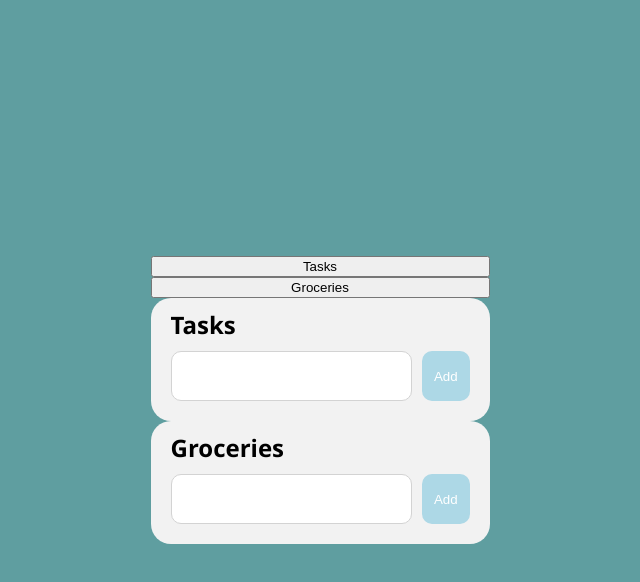
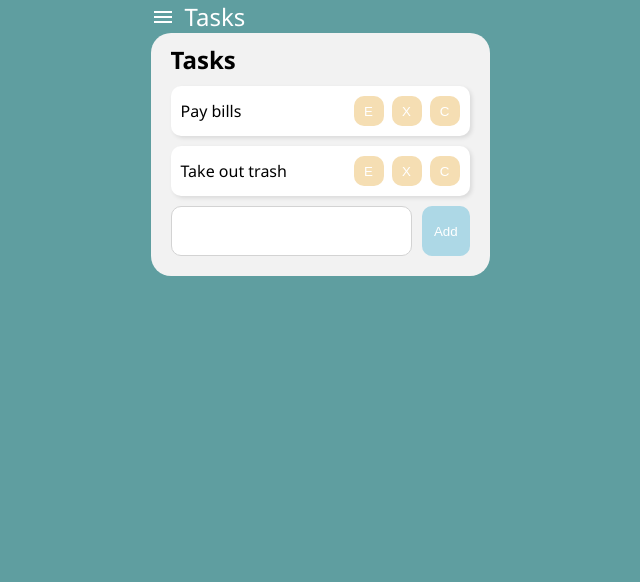
Before and after one commit to lawrencechan27/vue-todo, a Vue app: page / in a window 1280 px wide. Shown: the top 582 px of the page, without its empty margins (320-960 px from the left). Built offline with nearby package versions, Linux system fonts and the light colour scheme.

Commit message:
Multiple list feature added, without local storage or db

```diff
--- a/src/components/List.vue
+++ b/src/components/List.vue
@@ -1,31 +1,38 @@
 <script setup>
 import { onMounted, ref } from 'vue'
 
-defineProps({
-    list: String
+const props = defineProps({
+    currentList: String,
+    todos: Array,
 })
 
-const todos = ref([])
+// const todos = ref(todos)
 
-function fetchTodos() {
-  const savedTodoList = JSON.parse(localStorage.getItem("todos"))
-  if (savedTodoList) {
-    todos.value = savedTodoList
-  }
-}
+// function fetchTodos() {
+//     const savedTodoList = JSON.parse(localStorage.getItem("todos"))
+//     if (savedTodoList) {
+//         todos.value = savedTodoList
+//     }
+// }
 
-function saveTodosToLocalStorage() {
-  localStorage.setItem("todos", JSON.stringify(todos.value))
-}
+// function saveTodosToLocalStorage() {
+//     localStorage.setItem("todos", JSON.stringify(todos.value))
+// }
+
+// onMounted(() => {
+//     fetchTodos();
+// })
+
+// json-server mounting
+// onMounted(() => {
+//   fetch("http://localhost:3000/todos")
+//     .then((res) => res.json())
+//     .then((data) => todos.value = data)
+//     .catch((err) => console.log(err.message))
+// })
 
 const inputText = ref(null)
 
-// Adding
-function addTodo() {
-  todos.value.push({ text: inputText.value, id: crypto.randomUUID(), done: false })
-  inputText.value = ""
-  saveTodosToLocalStorage()
-}
 // Editing
 const editText = ref(null)
 const editing = ref(null)
@@ -37,40 +44,24 @@ function saveEdit(todo) {
     todo.text = editText.value
     editing.value = null
     editText.value = null
-  saveTodosToLocalStorage()
+    //saveTodosToLocalStorage()
 }
 // Removing
 function removeTodo(todo) {
     todos.value = todos.value.filter((i) => i != todo)
-  saveTodosToLocalStorage()
+    //saveTodosToLocalStorage()
 }
-// Other way of writing same function
-const removeTodo2 = (todo) => {
-  todos.value = todos.value.filter((i) => i != todo)
-}
-
-onMounted(() => {
-  fetchTodos();
-})
-
-
-// json-server mounting
-// onMounted(() => {
-//   fetch("http://localhost:3000/todos")
-//     .then((res) => res.json())
-//     .then((data) => todos.value = data)
-//     .catch((err) => console.log(err.message))
-// })
-
 
 </script>
 
 
 <template>
     <div class="wrapper">
-    <h1>{{ list }}</h1>
+        <h1>{{ currentList }}</h1>
         <div class="list">
-      <div class="todo" v-for="todo in todos" :key="todo.id" :class="todo.done ? 'completed' : ''">
+            <div v-for="todo in todos" :key="todo.id">
+                <!-- Only show todo items from currentList -->
+                <div v-if="todo.list === props.currentList" class="todo" :class="todo.done ? 'completed' : ''">
                     <div v-if="editing != todo">{{ todo.text }}</div>
                     <div v-else><input type="text" v-model="editText" class="editField" /></div>
                     <div>
@@ -78,14 +69,16 @@ onMounted(() => {
                         <button v-if="editing != todo" @click="editTodo(todo)">E</button>
                         <button v-else @click="saveEdit(todo)" class="saveBtn">S</button>
                         <!-- Removing -->
-          <button @click="removeTodo(todo)">X</button>
+                        <button @click="$emit('removeTodo', todo)">X</button>
                         <!-- Completing -->
-          <button @click="todo.done = !todo.done;  saveTodosToLocalStorage()">C</button>
+                        <button @click="todo.done = !todo.done">C</button>
                     </div>
                 </div>
             </div>
+        </div>
+        <!-- Adding -->
         <div class="input">
-      <input type="text" v-model="inputText" /><button @click="addTodo">Add</button>
+            <input type="text" v-model="inputText" /><button @click="$emit('addTodo', inputText); inputText = ''">Add</button>
         </div>
     </div>
 </template>
@@ -99,10 +92,10 @@ onMounted(() => {
     font-family: 'Segoe UI', Tahoma, Geneva, Verdana, sans-serif;
 }
 
-h1{
-    margin:0 0 10px 0;
-    padding:0;
-    font-size:1.5rem;
+h1 {
+    margin: 0 0 10px 0;
+    padding: 0;
+    font-size: 1.5rem;
 }
 
 .todo {
@@ -127,7 +120,7 @@ h1{
     border-radius: 5px;
     border: none;
     margin-right: 10px;
-  width: 450px;
+    width: 100%;
 }
 
 .todo button {
--- a/src/components/Navigation.vue
+++ b/src/components/Navigation.vue
@@ -1,32 +1,82 @@
 <script setup>
 import { ref } from 'vue'
-// Define props passed from parent component (lists)
-defineProps({
-    lists: Array
+// Define props passed from parent component
+const props = defineProps({
+    lists: Array,
+    currentList: String,
 })
 
-const currentList = ref("Tasks");
+const menuIsOpen = ref(false)
 
-const changeList = (list) => {
-    currentList.value = list
-    console.log(currentList.value)
+const createDialogueIsOpen = ref(false)
+const newListName = ref(null)
+
+// Function to create a new list
+const createNewList = () => {
+    menuIsOpen.value = false;
+    createDialogueIsOpen.value = true;
 }
 </script>
 
+
+
 <template>
-    <div class="wrapper">
-        <button v-for="list in lists" class="button" @click="changeList(list)">
-            {{ list }}
-        </button>
+    <div v-if="createDialogueIsOpen" class="create-dialogue">
+        <input v-model="newListName" /><button @click="$emit('addNewList',newListName); createDialogueIsOpen = false">Add List</button><button @click="createDialogueIsOpen=false">Cancel</button>
     </div>
+
+    <div @click="menuIsOpen = !menuIsOpen" class="open-menu-btn">
+        <img src="../assets/menu.svg" class="menu-icon">{{ currentList }}
+    </div>
+    <transition appear name="dropdown">
+        <div v-if="menuIsOpen" class="dropdown">
+            <button v-for="list in lists" class="dropdown-button" @click="$emit('changeList', list); menuIsOpen = false">
+                {{ list }}
+            </button>
+            <button @click="createNewList" class="dropdown-button"><strong>Create New List</strong></button>
+        </div>
+    </transition>
 </template>
 
+
+
 <style scoped>
-.wrapper {
-    display: grid;
+.open-menu-btn {
+    display: flex;
+    align-items: center;
+    cursor: pointer;
+    color: white;
+    font-size: 1.5rem;
+    gap: 10px;
 }
 
-.button {
-    width:100%;
+.menu-icon {
+    filter: invert(100%) sepia(0%) saturate(7479%) hue-rotate(70deg) brightness(99%) contrast(107%);
+    width: 1.5rem;
+    height: 1.5rem;
+    color: white;
+}
+
+.dropdown {
+    z-index: 1;
+    position: absolute;
+}
+
+.dropdown-enter-active,
+.dropdown-leave-active {
+    transition: all 0.5s ease;
+}
+
+.dropdown-enter-from,
+.dropdown-leave-to {
+    opacity: 0;
+    transform: translateY(-20px)
+}
+
+.dropdown-button {
+    width: 100%;
+    font-size: 1rem;
+    padding: 5px;
+    text-align: left;
 }
 </style>
--- a/src/components/Todo.vue
+++ b/src/components/Todo.vue
@@ -3,25 +3,48 @@ import { ref } from 'vue';
 import Navigation from './Navigation.vue'
 import List from './List.vue'
 
+// Array of to-do lists
 const lists = ref(["Tasks", "Groceries"])
 
+// Active list. Set to first in array as default
+const currentList = ref(lists.value[0])
+
+// Todo array. Written here for testing, but to be moved to DB later
 const todos = ref([
-    { text: "Tasks 1", id: "crypto.randomUUID()", done: false, list: "Tasks" },
-    { text: "Tasks 2", id: "crypto.randomUUID()", done: false, list: "Tasks" },
-    { text: "Tasks 3", id: "crypto.randomUUID()", done: false, list: "Tasks" },
-    { text: "Groceries 1", id: "crypto.randomUUID()", done: false, list: "Groceries" },
-    { text: "Groceries 2", id: "crypto.randomUUID()", done: false, list: "Groceries" },
-    { text: "Groceries 3", id: "crypto.randomUUID()", done: false, list: "Groceries" },
+    { text: "Pay bills", id: "crypto.randomUUID()", done: false, list: "Tasks" },
+    { text: "Take out trash", id: "crypto.randomUUID()", done: false, list: "Tasks" },
+    { text: "Bread", id: "crypto.randomUUID()", done: false, list: "Groceries" },
+    { text: "Milk", id: "crypto.randomUUID()", done: false, list: "Groceries" },
+    { text: "Eggs", id: "crypto.randomUUID()", done: false, list: "Groceries" },
+
 ])
 
+// Functions emitted from Navigation component
+const changeList = (list) => {
+    currentList.value = list
+}
+const addNewList = (newListName) => {
+    lists.value.push(newListName)
+    console.log(lists)
+}
+// Functions emitted from List component
+const addTodo = (inputText) => {
+    todos.value.push({ text: inputText, id: crypto.randomUUID(), done: false, list: currentList.value})
+    console.table(todos.value)
+}
+const removeTodo = (todo) => {
+    todos.value = todos.value.filter((i) => i != todo)
+}
 </script>
 
+
+
 <template>
-    <Navigation :lists="lists" />
-    <div v-for="list in lists">
-        <List :list="list" />
-    </div>
+    <Navigation :lists="lists" :currentList="currentList" @change-list="changeList" @add-new-list="addNewList" />
+    <List :currentList="currentList" :todos="todos" @add-todo="addTodo" @remove-todo="removeTodo"/>
 </template>
+
+
 
 <style>
 body {
@@ -31,7 +54,8 @@ body {
     height: 100vh;
     background-color: cadetblue;
     display: grid;
-    align-items: center;
+    align-items: top;
     justify-content: center;
+    font-family: 'Segoe UI', Tahoma, Geneva, Verdana, sans-serif;
 }
 </style>
```
Also changed, not shown: src/assets/menu.svg (added), src/assets/menu_black_24dp.svg (added). Lines whose indentation alone changed are shown as unchanged.
